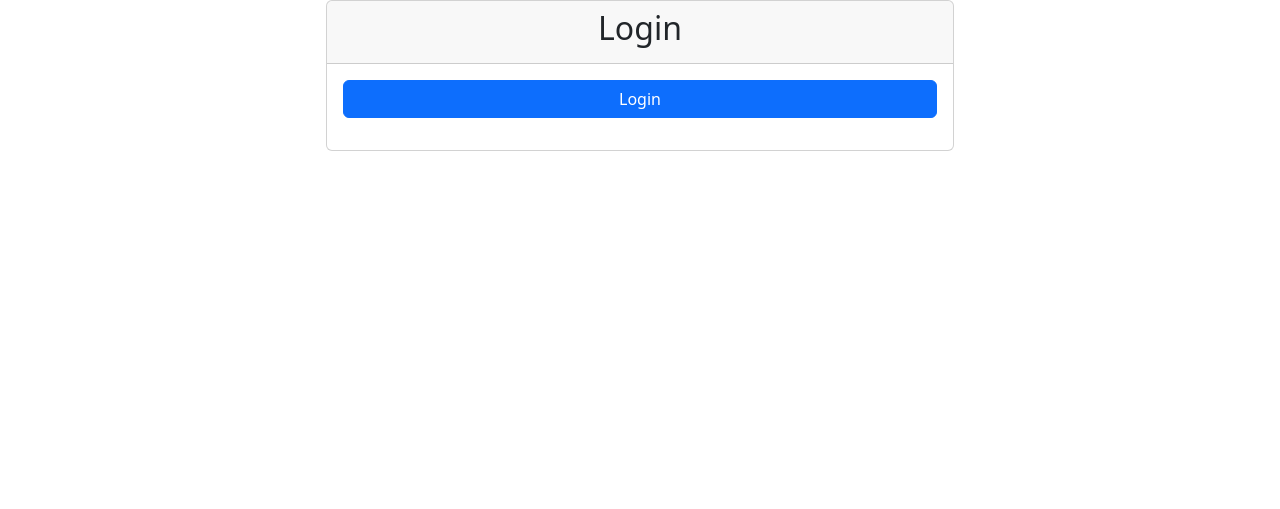
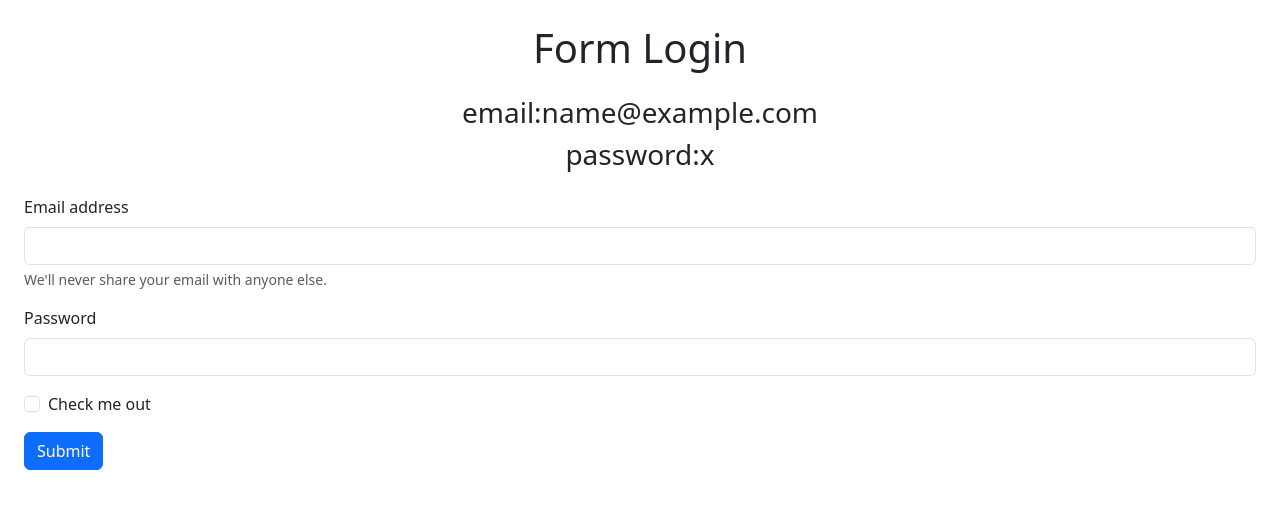
Before and after one commit to Godtasan552/login_registre, a Django app: template templates/login.html in a window 1280 px wide. Shown: the part 70-579 px from the top of the page. Run offline with Django 5.2, Linux system fonts and the light colour scheme; the template is opened without the code that fills it: most values are stand-ins (such as "Sample title", 1, 10 or a date in 2020).

Commit message:
set views login

```diff
--- a/templates/login.html
+++ b/templates/login.html
@@ -1,32 +1,30 @@
-{% extends 'base.html' %}
-
-{% block content %}
-<div class="row justify-content-center">
-    <div class="col-md-6">
-        <div class="card">
-            <div class="card-header">
-                <h2 class="text-center">Login</h2>
-            </div>
-            <div class="card-body">
-                <form method="post">
-                    {% csrf_token %}
-                    {% for field in form %}
-                        <div class="mb-3">
-                            <label for="{{ field.id_for_label }}" class="form-label">{{ field.label }}</label>
-                            {{ field }}
-                            {% if field.errors %}
-                                <div class="alert alert-danger">
-                                    {{ field.errors }}
-                                </div>
-                            {% endif %}
-                        </div>
-                    {% endfor %}
-                    <div class="d-grid">
-                        <button type="submit" class="btn btn-primary">Login</button>
-                    </div>
-                </form>
-            </div>
-        </div>
+{% extends 'base.html' %} {% block content %}
+<main>
+  <div class="container-fixed px-4">
+    <h1 class="text-center mt-4">Form Login</h1>
+    {% if email != "" and password != "" %}
+    <div class="text-center mb-4 mt-4">
+      <h3>email:{{email}}</h3>
+      <h3>password:{{password}}</h3>
     </div>
-</div>
+    {% endif %}
+    <form>
+        {% csrf_token %}
+        <div class="mb-3">
+            <label for="exampleInputEmail1" class="form-label">Email address</label>
+            <input type="email" class="form-control" id="exampleInputEmail1" aria-describedby="emailHelp">
+            <div id="emailHelp" class="form-text">We'll never share your email with anyone else.</div>
+          </div>
+          <div class="mb-3">
+            <label for="exampleInputPassword1" class="form-label">Password</label>
+            <input type="password" class="form-control" id="exampleInputPassword1">
+          </div>
+          <div class="mb-3 form-check">
+            <input type="checkbox" class="form-check-input" id="exampleCheck1">
+            <label class="form-check-label" for="exampleCheck1">Check me out</label>
+          </div>
+          <button type="submit" class="btn btn-primary">Submit</button>
+    </form>
+  </div>
+</main>
 {% endblock %}
```
Also changed, not shown: login_signin/views.py (+20 -1 lines), templates/register.html (+23 -23 lines).
